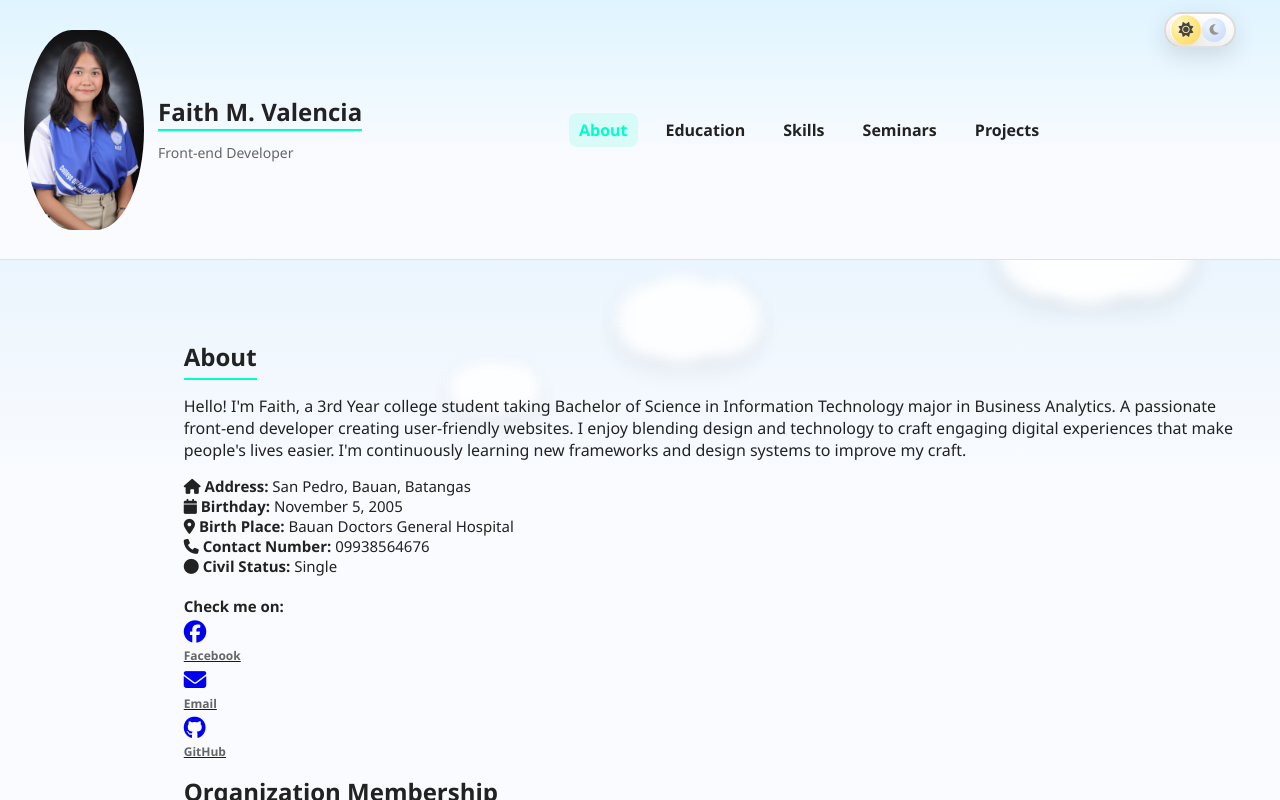
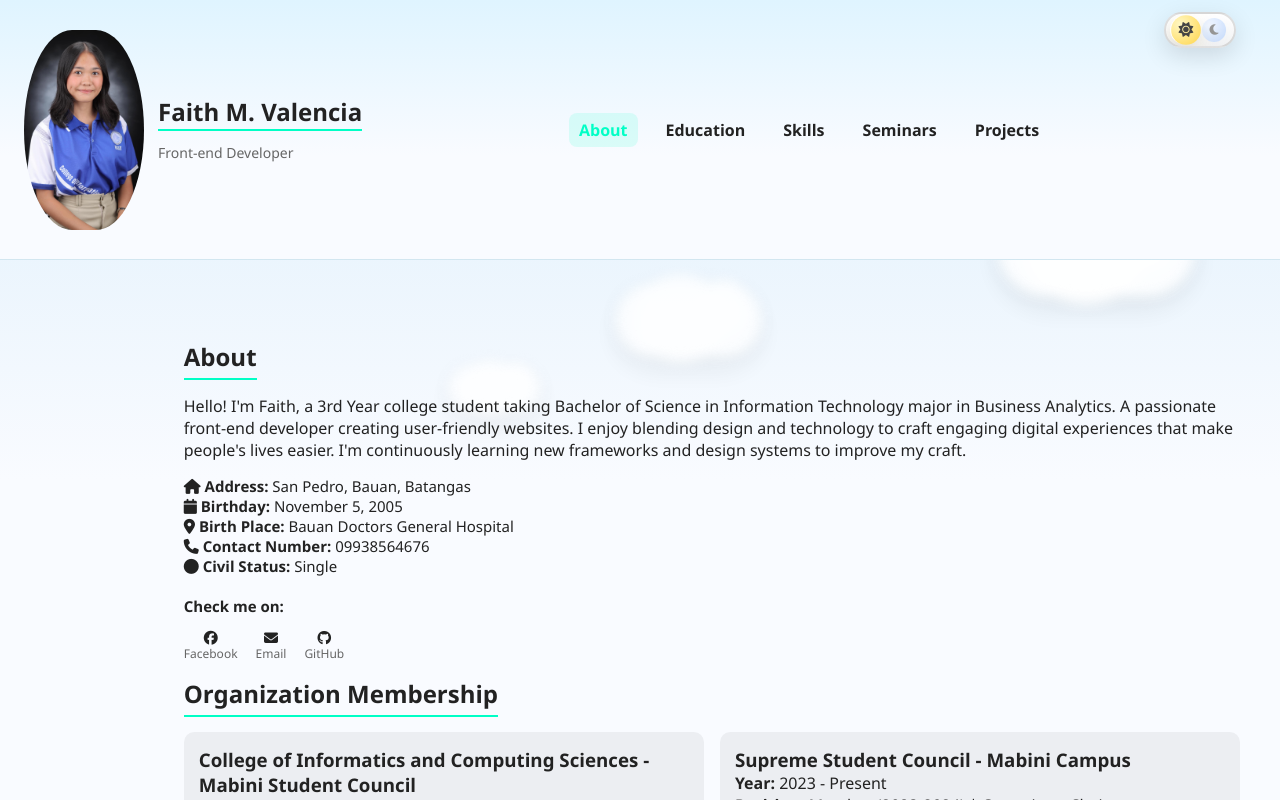
Before and after one commit to FaithV5/StudentPortfolio, a website: page Student Portfolio/index.html in a window 1280 px wide. Drawn offline with Linux system fonts and the light colour scheme.

Commit message:
Update index.html

```diff
--- a/Student Portfolio/index.html
+++ b/Student Portfolio/index.html
@@ -59,9 +59,11 @@
         <p><i class="fa-solid fa-circle"></i> <strong>Civil Status:</strong> Single</p>
         <br>
         <p><strong>Check me on:</strong></p>
-          <h1><a href="https://www.facebook.com/valencia.faith.05" title="Facebook"><i class="fa-brands fa-facebook"></i><span class="social-label">Facebook</span></a></h1>
-          <h1><a href="mailto: faithm.valencia5@gmail.com" title="Email"><i class="fa-solid fa-envelope"></i><span class="social-label">Email</span></a></h1>
-          <h1><a href="https://github.com/FaithV5" title="GitHub"><i class="fa-brands fa-github"></i><span class="social-label">GitHub</span></a></h1>
+        <div class="social-icons small">
+          <a href="https://www.facebook.com/valencia.faith.05" title="Facebook"><i class="fa-brands fa-facebook"></i><span class="social-label">Facebook</span></a>
+          <a href="mailto: faithm.valencia5@gmail.com" title="Email"><i class="fa-solid fa-envelope"></i><span class="social-label">Email</span></a>
+          <a href="https://github.com/FaithV5" title="GitHub"><i class="fa-brands fa-github"></i><span class="social-label">GitHub</span></a>
+        </div>
 
       </div>
 
```
